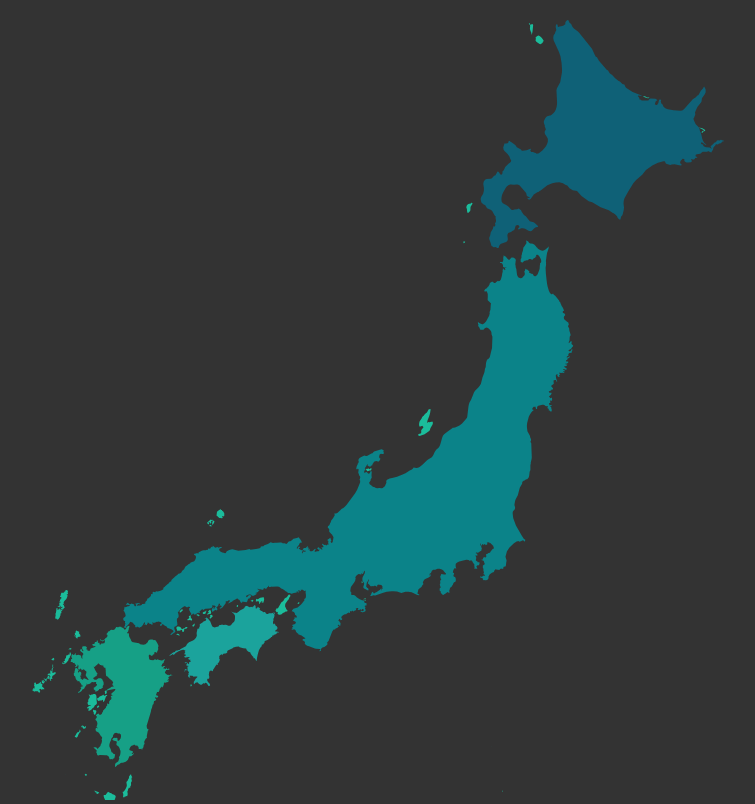
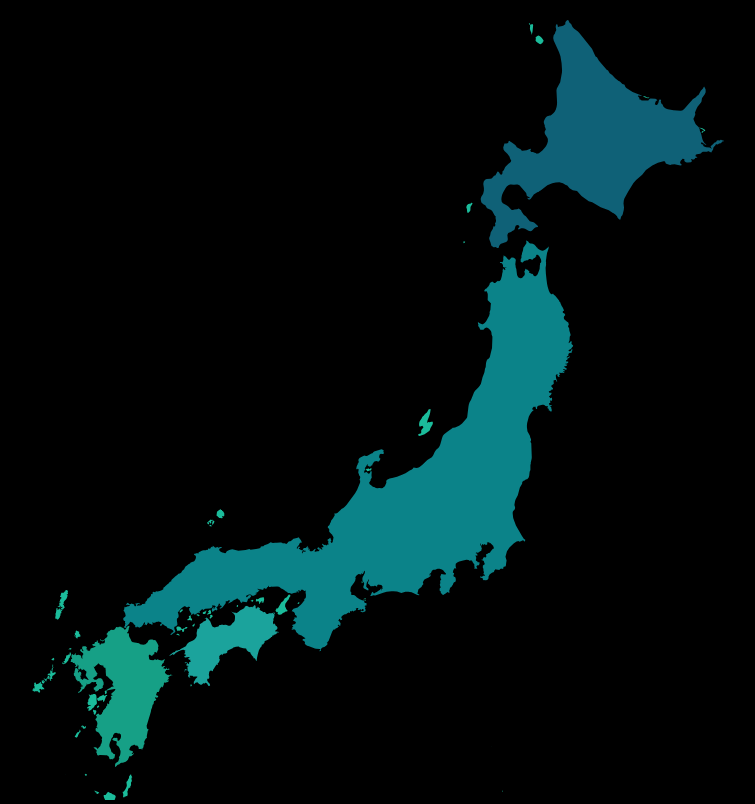
Before and after one commit to yuu7975/map_visualization, a plain HTML site: page index.html in a window 1280 px wide. Shown: the whole page, without its empty margins (150-905 px from the left). Drawn offline with Linux system fonts and the light colour scheme.

Commit message:
add new files

```diff
--- a/css/base.css
+++ b/css/base.css
@@ -1,4 +1,4 @@
 body {
     margin: 0;
-    background-color: #333;
+    background-color: #000;
 }
--- a/css/map.css
+++ b/css/map.css
@@ -9,6 +9,7 @@
 .subunit.Shikoku {
     fill: #1BA39C;
 }
+
 
 .subunit.Kyushu{
     fill: #16A086;
```
